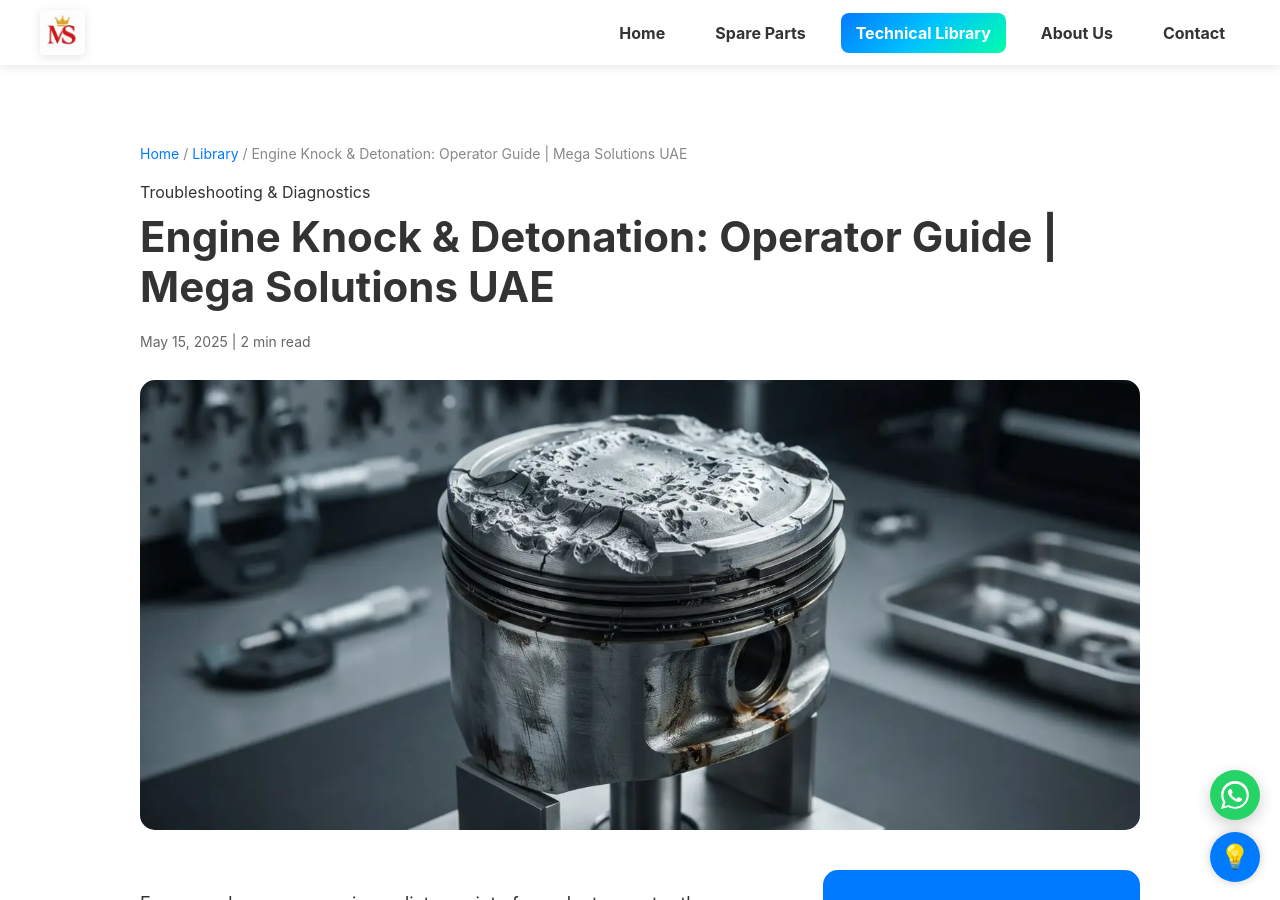
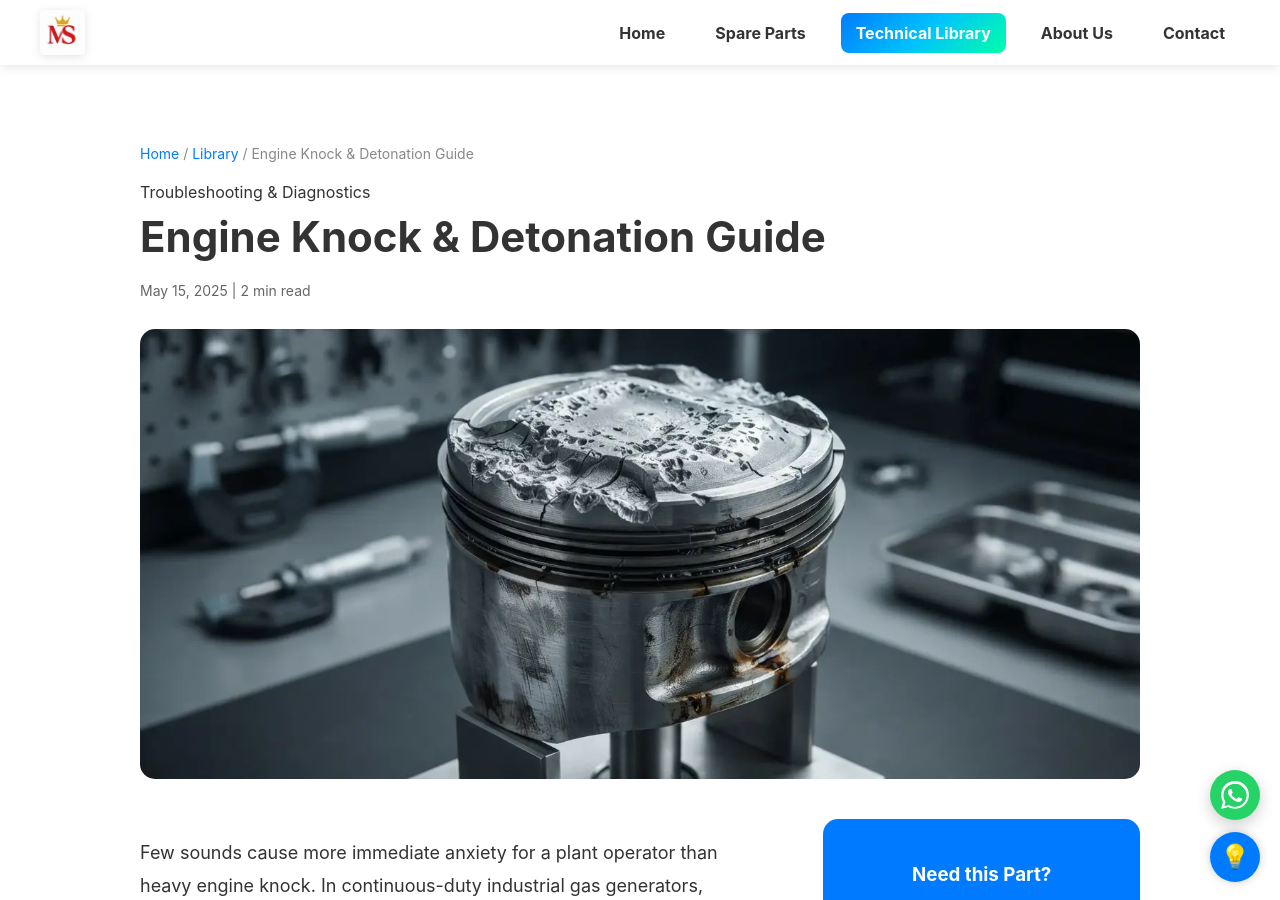
Before and after one commit to Khisal786/Mega-Solutions-UAE, a Jekyll site: the page built from _posts/2025-05-15-engine-knock-and-detonation-what-you-need-to-know.md, in a window 1280 px wide and 900 px high. Built offline with Jekyll 4.4.1, drawn with Linux system fonts in a browser that asks for light colours.

Commit message:
Update title of engine knock and detonation post

```diff
--- a/_posts/2025-05-15-engine-knock-and-detonation-what-you-need-to-know.md
+++ b/_posts/2025-05-15-engine-knock-and-detonation-what-you-need-to-know.md
@@ -1,6 +1,6 @@
 ---
 layout: post
-title: "Engine Knock & Detonation: Operator Guide | Mega Solutions UAE"
+title: "Engine Knock & Detonation Guide"
 date: 2025-05-15
 image: /assets/images/blog/engine-knock-detonation.webp
 description: "An expert engineering breakdown of gas engine knock, detonation causes, and how to protect pistons and cylinder heads from thermal destruction."
```
